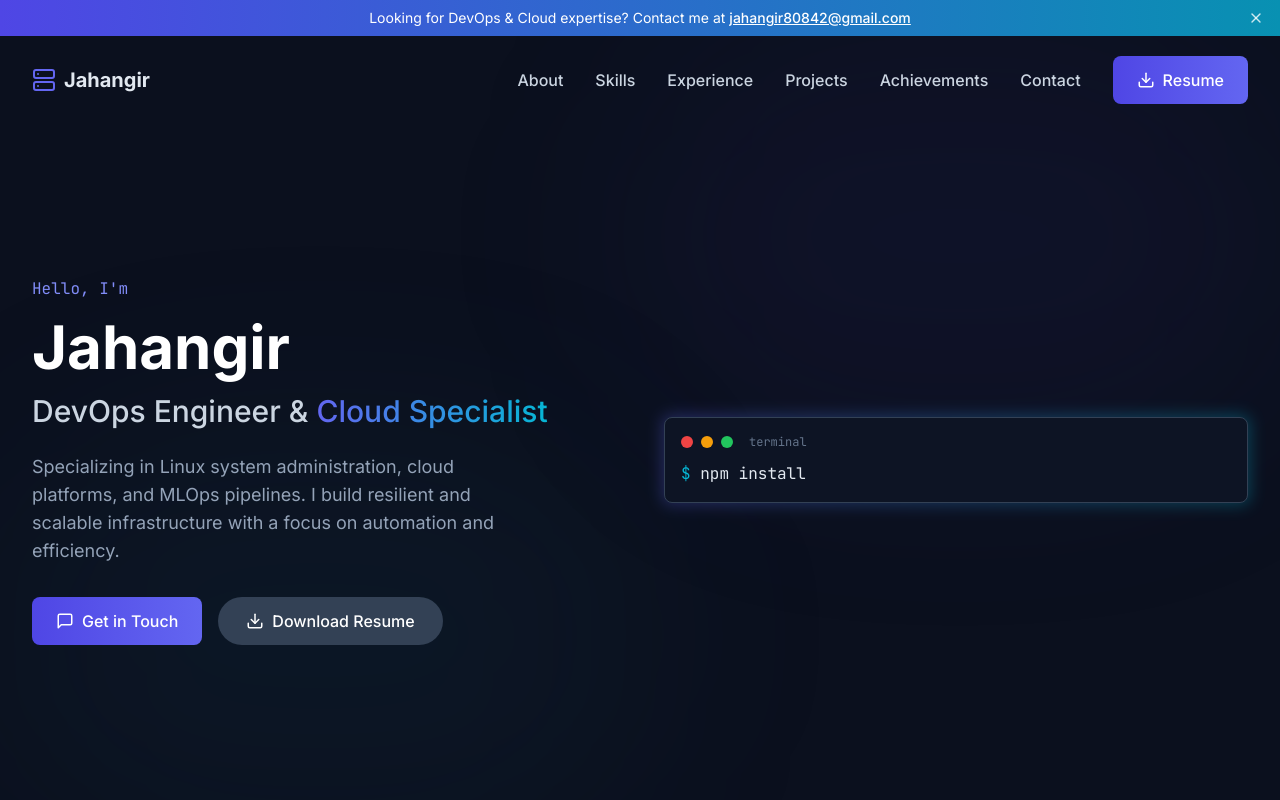
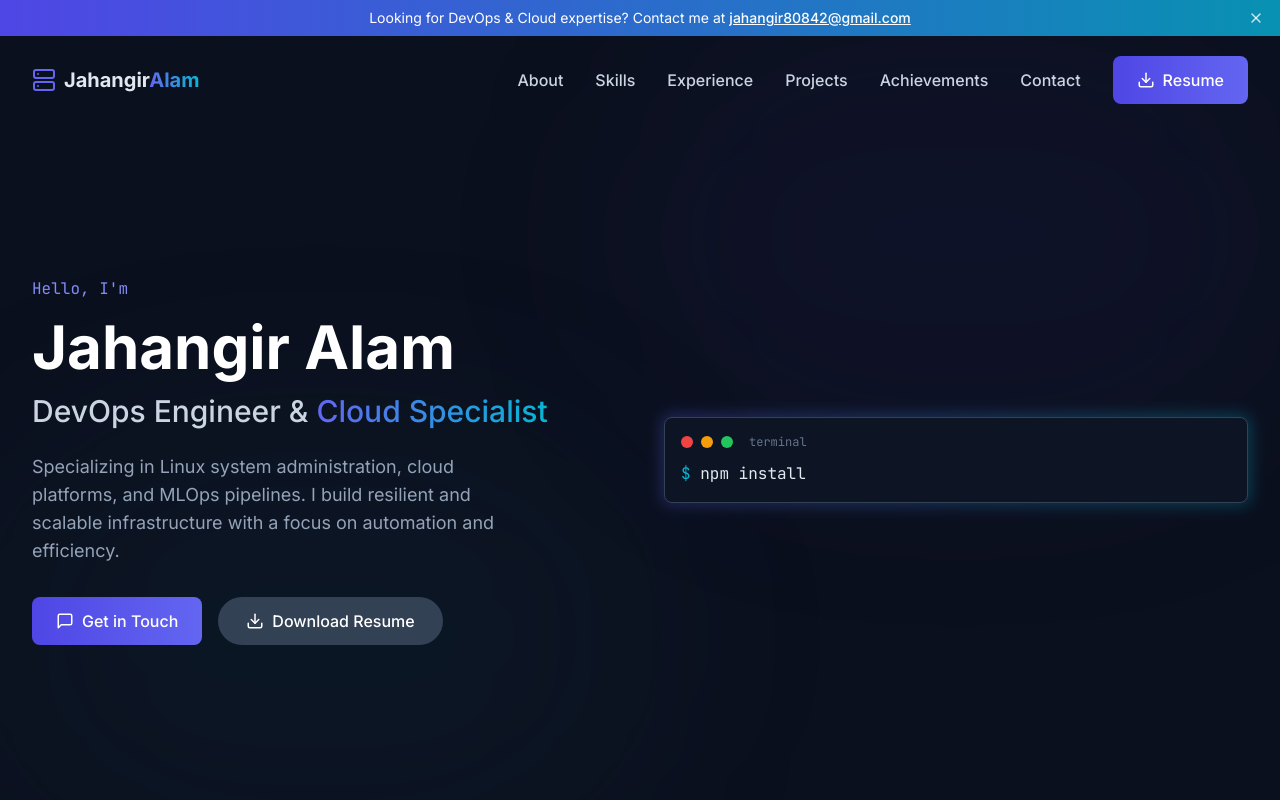
Before and after one commit to rabbia67/rabbia67.github.io, a React (Vite) app: page / in a window 1280 px wide. Shown: the top 800 px of the page. Built offline with nearby package versions, Linux system fonts and the light colour scheme.

Commit message:
Revert "Change name"
This reverts commit 3debe767b875736de9228353327ae13bd943b407.

```diff
--- a/src/components/layout/Footer.tsx
+++ b/src/components/layout/Footer.tsx
@@ -17,7 +17,7 @@ const Footer: React.FC = () => {
       <div className="container-custom py-12">
         <div className="flex flex-col md:flex-row justify-between items-center mb-8">
           <div className="mb-6 md:mb-0">
-            <h2 className="text-2xl font-bold mb-2">Jahangir</h2>
+            <h2 className="text-2xl font-bold mb-2">Jahangir Alam</h2>
             <p className="text-slate-400 max-w-md">
               DevOps Engineer specializing in Linux system administration, cloud platforms,
               and infrastructure automation.
@@ -82,7 +82,7 @@ const Footer: React.FC = () => {
             </div>
           </div>
           <p className="text-slate-400 text-sm">
-            &copy; {currentYear} Jahangir. All rights reserved.
+            &copy; {currentYear} Jahangir Alam. All rights reserved.
           </p>
         </div>
       </div>
--- a/src/components/layout/Navbar.tsx
+++ b/src/components/layout/Navbar.tsx
@@ -47,7 +47,7 @@ const Navbar: React.FC = () => {
           className="flex items-center gap-2 cursor-pointer"
         >
           <Server className="text-primary-500" size={24} />
-          <span className="font-bold text-xl">Jahangir</span>
+          <span className="font-bold text-xl">Jahangir<span className="gradient-text">Alam</span></span>
         </Link>
 
         {/* Desktop Menu */}
@@ -69,7 +69,7 @@ const Navbar: React.FC = () => {
           <a
             href="/resume.pdf"
             className="btn-primary flex items-center gap-2"
-            download="Jahangir-Resume.pdf"
+            download="Jahangir-Alam-Resume.pdf"
             onClick={(e) => {
               // Remove the preventDefault and alert, letting the natural download happen
             }}
@@ -108,7 +108,7 @@ const Navbar: React.FC = () => {
                 onClick={closeMenu}
               >
                 <Server className="text-primary-500" size={24} />
-                <span className="font-bold text-xl">Jahangir</span>
+                <span className="font-bold text-xl">Jahangir<span className="gradient-text">Alam</span></span>
               </Link>
             </div>
           </div>
@@ -134,7 +134,7 @@ const Navbar: React.FC = () => {
                 <a
                   href="/resume.pdf"
                   className="btn-primary inline-flex items-center gap-2"
-                  download="Jahangir-Resume.pdf"
+                  download="Jahangir-Alam-Resume.pdf"
                   onClick={closeMenu}
                 >
                   <Download size={18} />
--- a/src/components/sections/Contact.tsx
+++ b/src/components/sections/Contact.tsx
@@ -93,7 +93,7 @@ const Contact: React.FC = () => {
             subject: formData.subject || `New message from ${formData.from_name}`,
             message: formData.message,
             reply_to: formData.from_email,
-            to_name: 'Jahangir'  // Updated recipient name
+            to_name: 'Jahangir Alam'  // Updated recipient name
           },
           'rfvOvo36rN7dcTIzj'
         );
--- a/src/components/sections/Hero.tsx
+++ b/src/components/sections/Hero.tsx
@@ -35,7 +35,7 @@ const Hero: React.FC = () => {
               Hello, I'm
             </span>
             <h1 className="text-4xl md:text-5xl lg:text-6xl font-bold mb-4">
-              Jahangir
+              Jahangir Alam
             </h1>
             <h2 className="text-2xl md:text-3xl text-slate-300 font-medium mb-6">
               DevOps Engineer & <span className="gradient-text">Cloud Specialist</span>
@@ -60,7 +60,7 @@ const Hero: React.FC = () => {
               <a
                 href="/resume.pdf"
                 className="flex items-center gap-2 px-7 py-3 font-medium text-white bg-slate-700 rounded-full outline-none focus:scale-110 hover:scale-110 hover:bg-slate-800 active:scale-105 transition"
-                download="Jahangir-Resume.pdf"
+                download="Jahangir-Alam-Resume.pdf"
               >
                 <Download size={18} />
                 Download Resume
```
